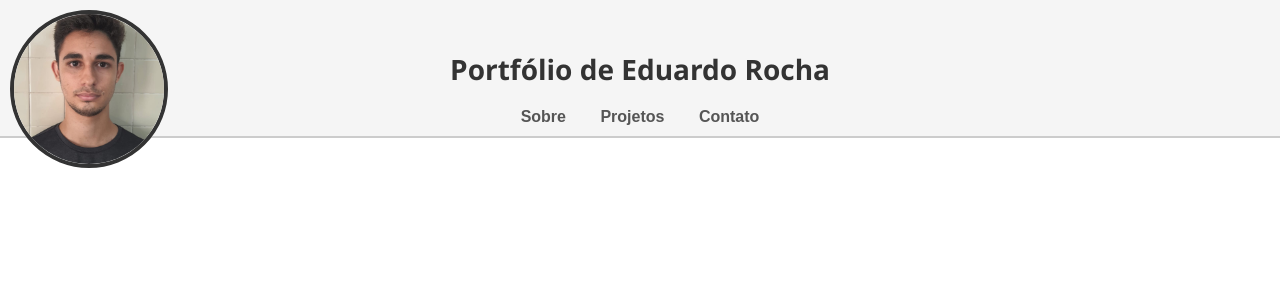
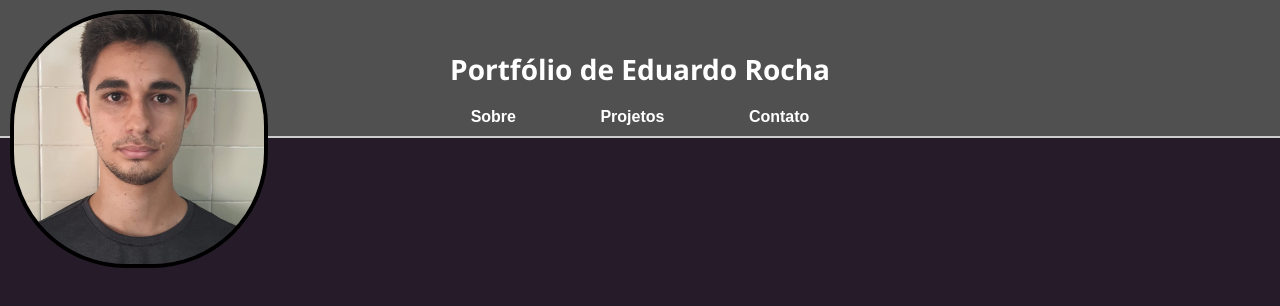
Before and after one commit to Edualex0/Portifolio, a plain HTML site: page Meu portifolio/index.html in a window 1280 px wide. Drawn offline with Linux system fonts and the light colour scheme.

Commit message:
05 - Algumas modificações na parte de visual

```diff
--- a/Meu portifolio/style.css
+++ b/Meu portifolio/style.css
@@ -3,7 +3,7 @@
 header {
     position: relative;
     padding: 10px;
-    background-color: #f5f5f5;
+    background-color: #505050;
     border-bottom: 2px solid #ccc;
 }
 
@@ -11,11 +11,11 @@ header img {
     position: absolute;
     top: 10px;
     left: 10px;
-    width: 150px;
-    height: 150px;
+    width: 250px;
+    height: 250px;
     object-fit: cover;
-    border-radius: 50%;
-    border: 4px solid #333;
+    border-radius: 45%;
+    border: 4px solid #000000;
 }
 
 h1 {
@@ -29,8 +29,8 @@ h1 {
 body {
     margin: 0;
     font-family: Arial, sans-serif;
-    background-color: #ffffff;
-    color: #333;
+    background-color: #251b29;
+    color: #ffffff;
 }
 
 nav {
@@ -39,9 +39,9 @@ nav {
 }
 
 nav a {
-    margin: 0 15px;
+    margin: 0 40px;
     text-decoration: none;
-    color: #555;
+    color: #ffffff;
     font-weight: bold;
 }
 
```
